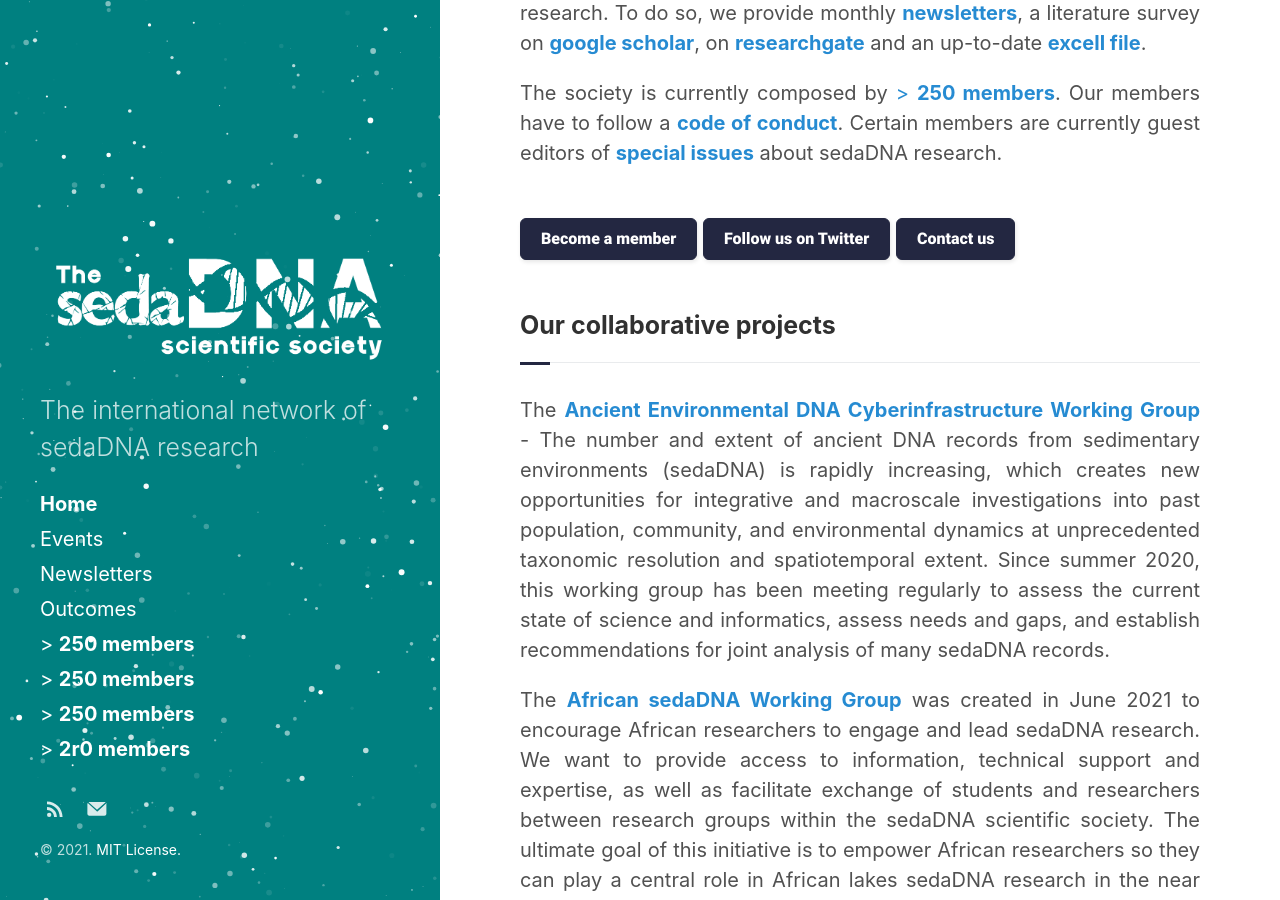
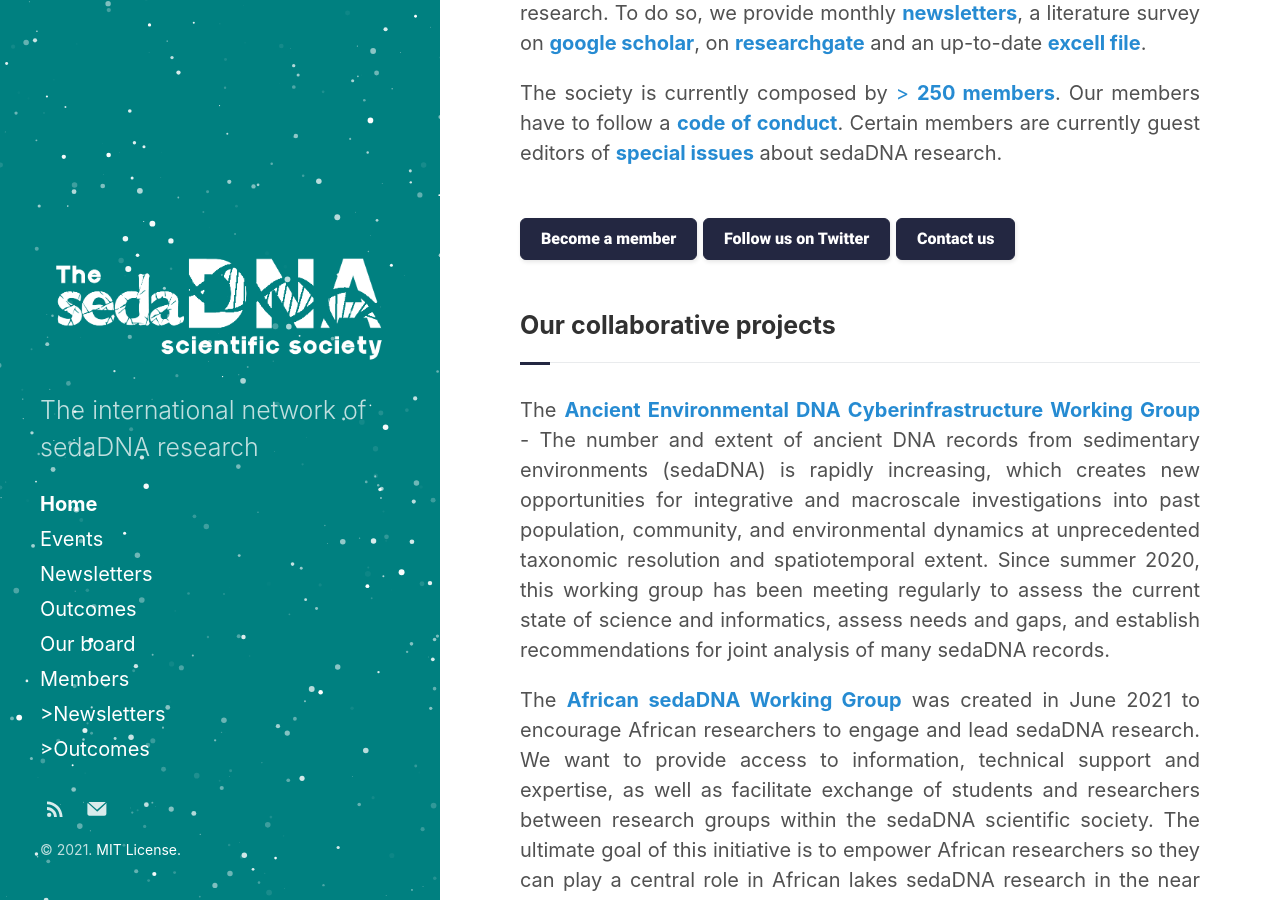
Before and after one commit to sedadna/sedadna.github.io, a Jekyll site: the page built from index.html, in a window 1280 px wide and 900 px high, scrolled down 376 px. Built offline with Jekyll 4.4.1, drawn with Linux system fonts in a browser that asks for light colours; the list of posts is cut into pages by our own code.

Commit message:
Update custom-nav-links.html

```diff
--- a/_includes/custom-nav-links.html
+++ b/_includes/custom-nav-links.html
@@ -1,6 +1,5 @@
-<!-- Optional additional links to insert in sidebar nav -->
-
-<a href="/category/members.html" target="_blank">> <b>250 members</b></a>
-<a href="/category/members.html" target="_blank">> <b>250 members</b></a>
-<a href="/category/members.html" target="_blank">> <b>250 members</b></a>
-<a href="/category/members.html" target="_blank">> <b>2r0 members</b></a>
+<a href="/category/board.html" target="_blank">Our board</a>
+<a href="/category/members.html" target="_blank">Members</a>
+<a href="/category/events.html" target="_blank"><Events</a>
+<a href="/category/news.html" target="_blank">>Newsletters</a>
+<a href="/category/outcomes.html" target="_blank">>Outcomes</a>
```
